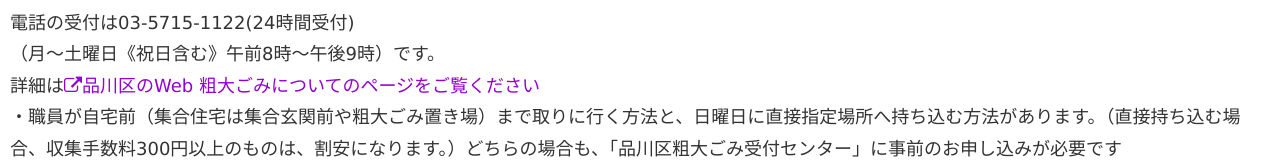
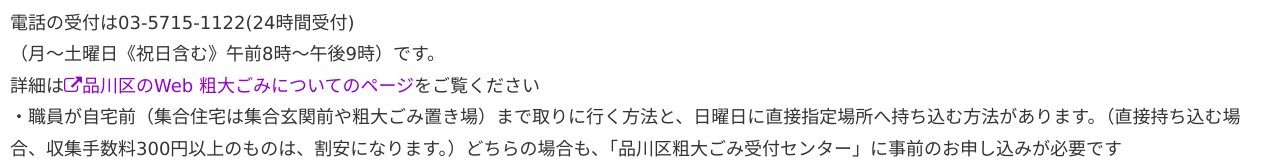
Before and after one commit to ootaku/5374-jquery, a plain HTML site: page index.html in a window 1280 px wide. Both pictures are taken after a click on the element "粗大ごみの出し方". Shown: the part 328-488 px from the top of the page. Drawn offline with Linux system fonts and the light colour scheme; no server answers.

Commit message:
Update index.html

```diff
--- a/index.html
+++ b/index.html
@@ -64,7 +64,7 @@
     <ul>
       <li>電話の受付は03-5715-1122(24時間受付)</li>
       <li>（月～土曜日《祝日含む》午前8時～午後9時）です。</li>
-      <li>詳細は<a href="http://www.city.shinagawa.tokyo.jp/hp/menu000005700/hpg000005607.htm" target="_blank"><i class="fa fa-external-link"></i>品川区のWeb 粗大ごみについてのページをご覧ください</a></li>
+      <li>詳細は<a href="http://www.city.shinagawa.tokyo.jp/hp/menu000005700/hpg000005607.htm" target="_blank"><i class="fa fa-external-link"></i>品川区のWeb 粗大ごみについてのページ</a>をご覧ください</li>
     </ul>
     <ul>
       <li>
@@ -102,7 +102,7 @@
           <dd>・石、砂、土、タイル、コンクリート（セメント類）</dd>
           <dt>・在宅医療で不要になった注射針</dt>
           <dd>「使用済み注射針回収薬局」の看板のある薬局へ持参してください。</dd>
-          <dd>詳細は<a href="http://www.city.shinagawa.tokyo.jp/hp/menu000005700/hpg000005608.htm" target="_blank"><i class="fa fa-external-link"></i>品川区のWeb 清掃事務所で収集できない品目をご覧ください</a></dd>
+          <dd>詳細は<a href="http://www.city.shinagawa.tokyo.jp/hp/menu000005700/hpg000005608.htm" target="_blank"><i class="fa fa-external-link"></i>品川区のWeb 清掃事務所で収集できない品目についてのページ</a>をご覧ください</dd>
         </dl>
       </dd>
     </dl>
```
